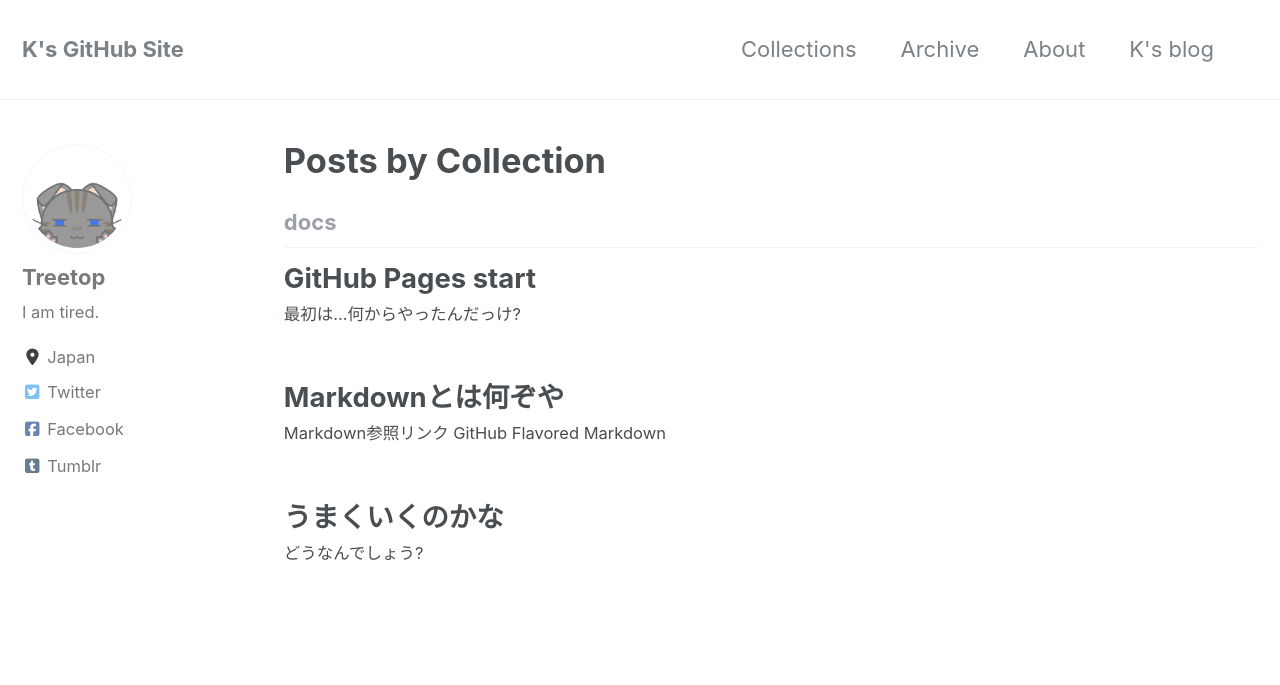
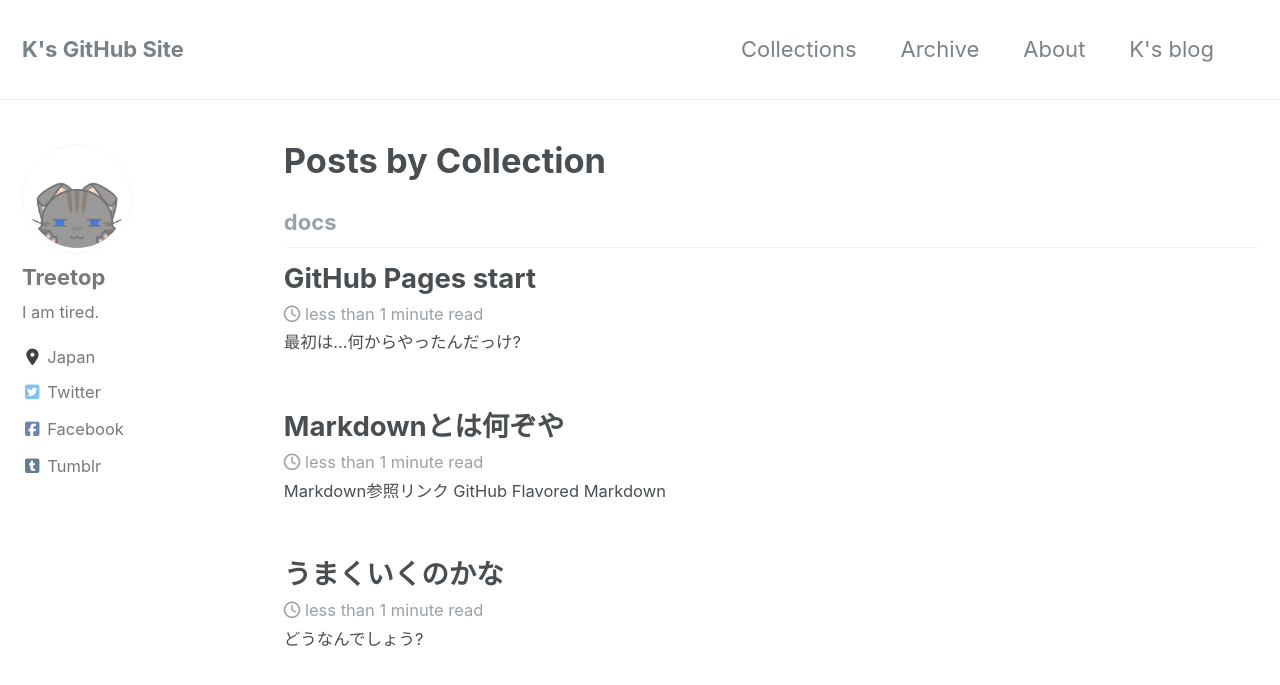
Before and after one commit to laureltreetop/laureltreetop.github.io, a Jekyll site: the page built from _pages/collection-archive.html, in a window 1280 px wide and 900 px high. Shown: the top 685 px of the window. Built offline with Jekyll 4.4.1, drawn with Linux system fonts in a browser that asks for light colours; nearby versions of some CDN libraries; some of the changed lines change nothing that is shown.

Commit message:
Update _config.yml

```diff
--- a/_config.yml
+++ b/_config.yml
@@ -250,7 +250,7 @@ defaults:
       type: docs
     values:
       layout: single
-      read_time: false
+      read_time: true
       author_profile: false
       share: true
       comments: false
```
